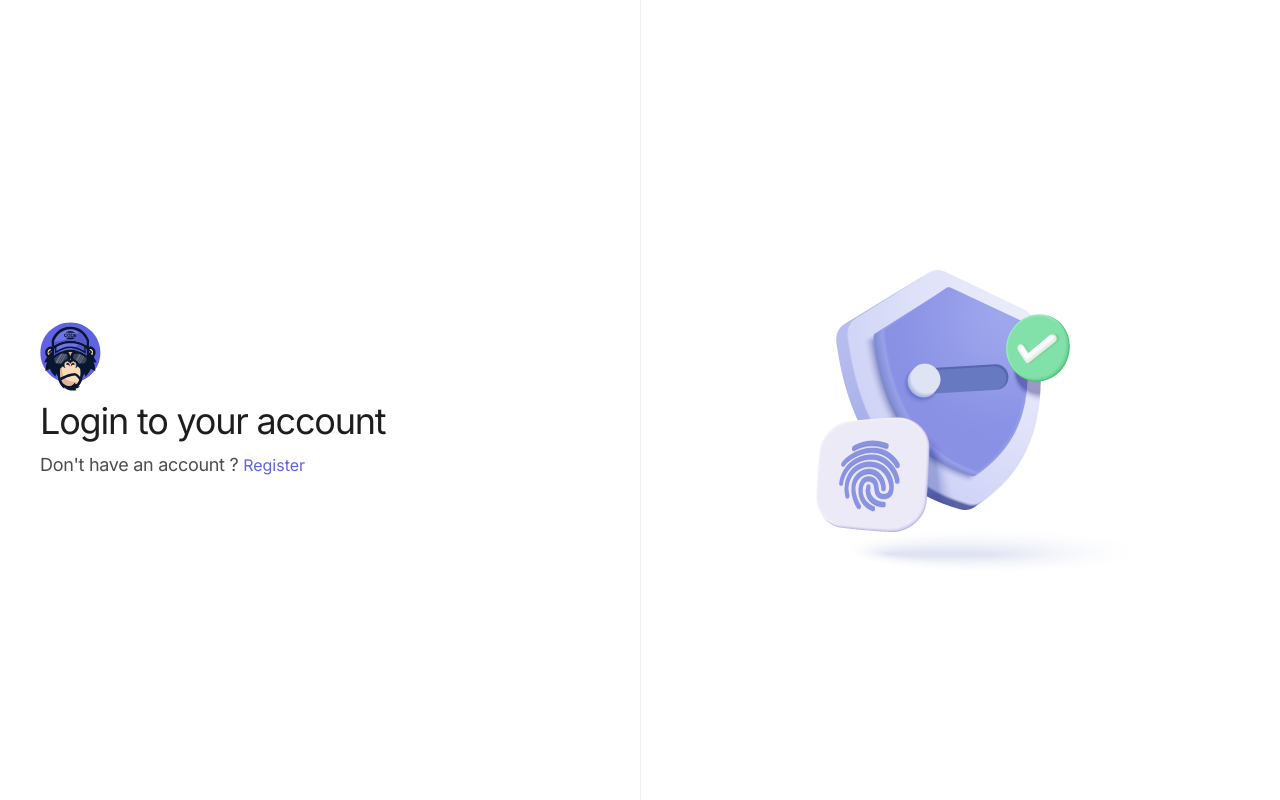
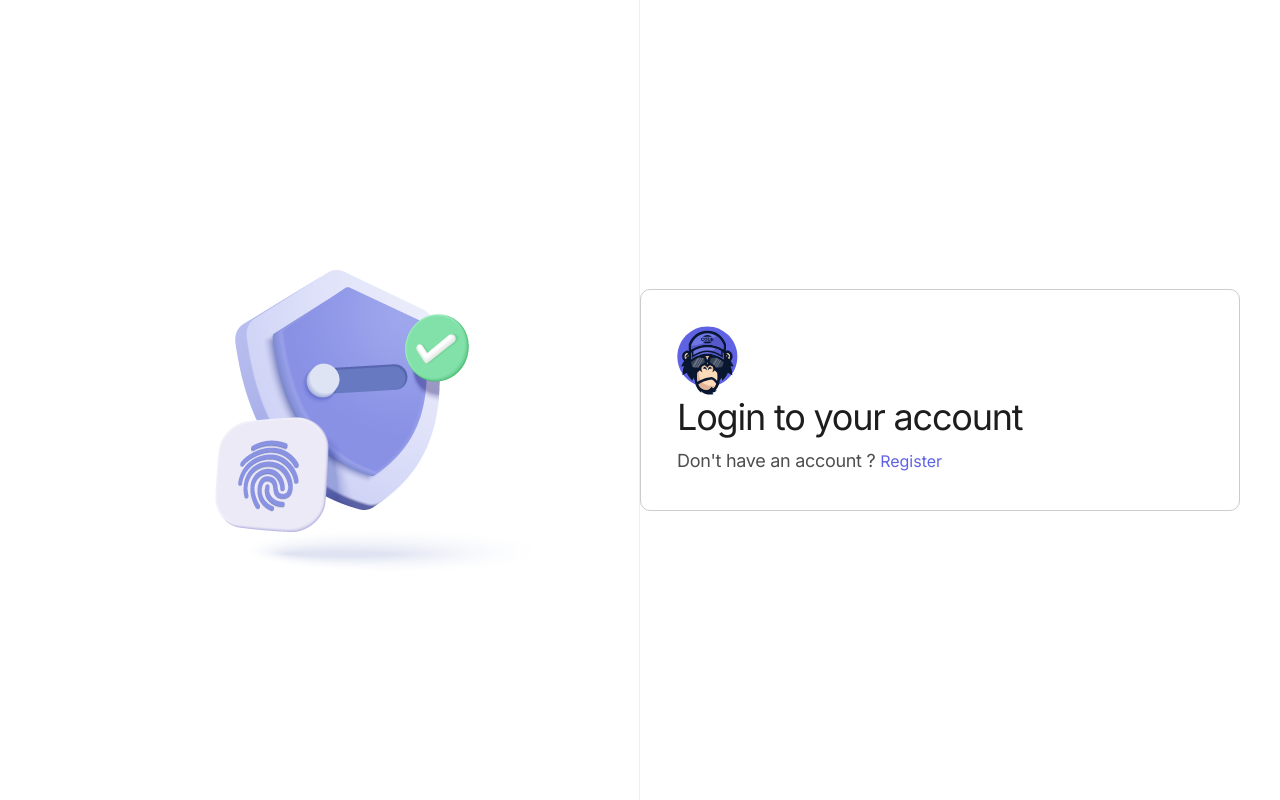
Before and after one commit to Wenceslas-Angelo/coders-monkeys, a React (Vite) app: page /login in a window 1280 px wide. Built offline with nearby package versions, Linux system fonts and the light colour scheme.

Commit message:
refactore auth ui

```diff
--- a/src/pages/Login.tsx
+++ b/src/pages/Login.tsx
@@ -1,20 +1,8 @@
 import React from "react";
-import Container from "@/ui/components/Container";
-import Logo from "@/ui/design-system/Logo";
-import AuthTitle from "@/ui/modules/auth/AuthTitle";
+import Auth from "@/ui/modules/auth";
 
 const Login = () => {
-  return (
-    <Container className="grid grid-cols-1 md:grid-cols-2 h-screen">
-      <div className="flex justify-center flex-col space-y-2">
-        <Logo />
-        <AuthTitle variant="login" />
-      </div>
-      <div className="flex items-center justify-center border-l border-primary-300/40">
-        <img src="/images/login.png" />
-      </div>
-    </Container>
-  );
+  return <Auth variant="login" />;
 };
 
 export default Login;
--- a/src/pages/Register.tsx
+++ b/src/pages/Register.tsx
@@ -1,22 +1,8 @@
 import React from "react";
-import Container from "@/ui/components/Container";
-import Logo from "@/ui/design-system/Logo";
-import AuthTitle from "@/ui/modules/auth/AuthTitle";
+import Auth from "@/ui/modules/auth";
 
 const Register = () => {
-  return (
-    <Container className="grid grid-cols-1 md:grid-cols-2 h-screen">
-      <div className="flex items-center justify-center border-r border-primary-300/40">
-        <img src="/images/rocket.png" />
-      </div>
-      <div className="flex justify-center items-center flex-col space-y-2">
-        <div>
-          <Logo />
-          <AuthTitle variant="register" />
-        </div>
-      </div>
-    </Container>
-  );
+  return <Auth variant="register" />;
 };
 
 export default Register;
--- a/src/ui/design-system/Box.tsx
+++ b/src/ui/design-system/Box.tsx
@@ -12,7 +12,7 @@ const Box = ({
   children,
   className,
   padding_x = "px-9",
-  padding_y = "px-9",
+  padding_y = "py-9",
 }: Props) => {
   return (
     <div
--- /dev/null
+++ b/src/ui/modules/auth/index.tsx
@@ -0,0 +1,34 @@
+import React from "react";
+import Container from "@/ui/components/Container";
+import Logo from "@/ui/design-system/Logo";
+import AuthTitle from "@/ui/modules/auth/AuthTitle";
+import Box from "@/ui/design-system/Box";
+
+type Props = {
+  variant: "login" | "register";
+};
+
+const Auth = ({ variant }: Props) => {
+  return (
+    <Container className="grid grid-cols-1 md:grid-cols-2 h-screen">
+      <div
+        className={`flex justify-center items-center flex-col space-y-2  ${
+          variant === "register" ? "order-2" : "order-1"
+        } `}
+      >
+        <Box>
+          <Logo />
+          <AuthTitle variant={variant} />
+        </Box>
+      </div>
+      <div className="flex items-center justify-center border-r border-primary-300/40">
+        <img
+          src={variant === "login" ? "/images/login.png" : "/images/rocket.png"}
+          alt={`${variant}-image`}
+        />
+      </div>
+    </Container>
+  );
+};
+
+export default Auth;
```
